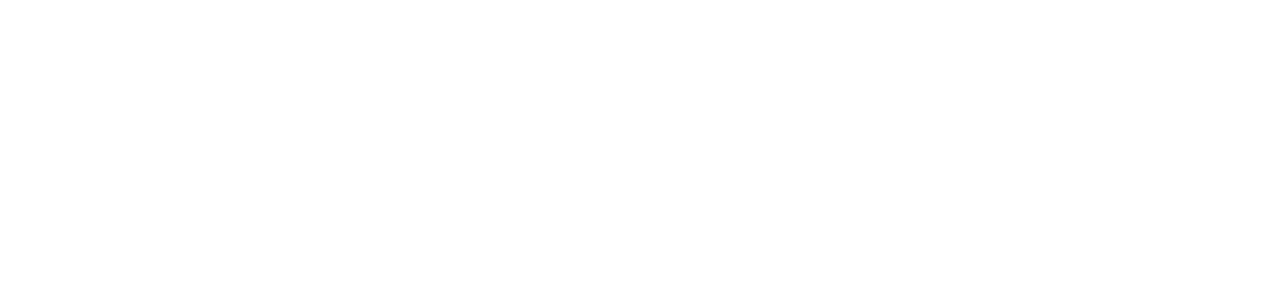
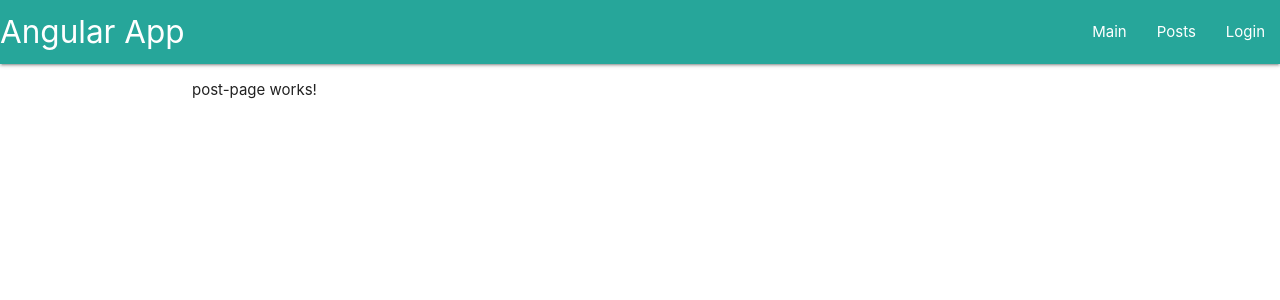
Before and after one commit to tysiachnyi/myAngular, an Angular app: page /Posts/1 in a window 1280 px wide. Before the commit this address led to /. Shown: the top 300 px of the page. Built offline with nearby package versions, Linux system fonts and the light colour scheme.

Commit message:
added post-page routing

```diff
--- a/src/app/app-routing.module.ts
+++ b/src/app/app-routing.module.ts
@@ -1,3 +1,4 @@
+import { PostPageComponent } from './posts-page/post-page/post-page.component';
 import { PostComponent } from './shared/components/post/post.component';
 import { HomePageComponent } from './home-page/home-page.component';
 import { MainLayoutComponent } from './shared/components/main-layout/main-layout.component';
@@ -14,6 +15,7 @@
       {path: '', redirectTo: '/', pathMatch: 'full'},
       {path: '', component: HomePageComponent},
       {path: 'Posts', component: PostsPageComponent},
+      {path: 'Posts/:id', component: PostPageComponent},
       {path: 'Login', component: LoginPageComponent},
       {path: 'Admin', component: AdminPageComponent}
     ]
--- a/src/app/app.module.ts
+++ b/src/app/app.module.ts
@@ -10,6 +10,7 @@
 import { LoginPageComponent } from './login-page/login-page.component';
 import { AdminPageComponent } from './admin-page/admin-page.component';
 import { HttpClientModule } from '@angular/common/http';
+import { PostPageComponent } from './posts-page/post-page/post-page.component';
 @NgModule({
   declarations: [
     AppComponent,
@@ -18,7 +19,8 @@
     PostsPageComponent,
     PostComponent,
     LoginPageComponent,
-    AdminPageComponent
+    AdminPageComponent,
+    PostPageComponent
   ],
   imports: [
     BrowserModule,
--- /dev/null
+++ b/src/app/posts-page/post-page/post-page.component.html
@@ -0,0 +1 @@
+<p>post-page works!</p>
--- /dev/null
+++ b/src/app/posts-page/post-page/post-page.component.ts
@@ -0,0 +1,15 @@
+import { Component, OnInit } from '@angular/core';
+
+@Component({
+  selector: 'app-post-page',
+  templateUrl: './post-page.component.html',
+  styleUrls: ['./post-page.component.scss']
+})
+export class PostPageComponent implements OnInit {
+
+  constructor() { }
+
+  ngOnInit(): void {
+  }
+
+}
--- a/src/app/shared/components/post/post.component.html
+++ b/src/app/shared/components/post/post.component.html
@@ -1,5 +1,5 @@
 <div class="col s12 m12">
-  <a [routerLink]="['/']">
+  <a [routerLink]="['/Posts', post.id]">
   <div class="center-align card-panel">
     <div class="card-content">
     <span class="card-title">{{post.title}}</span>
```
Also changed, not shown: src/app/posts-page/post-page/post-page.component.scss (added), tasks.txt.
